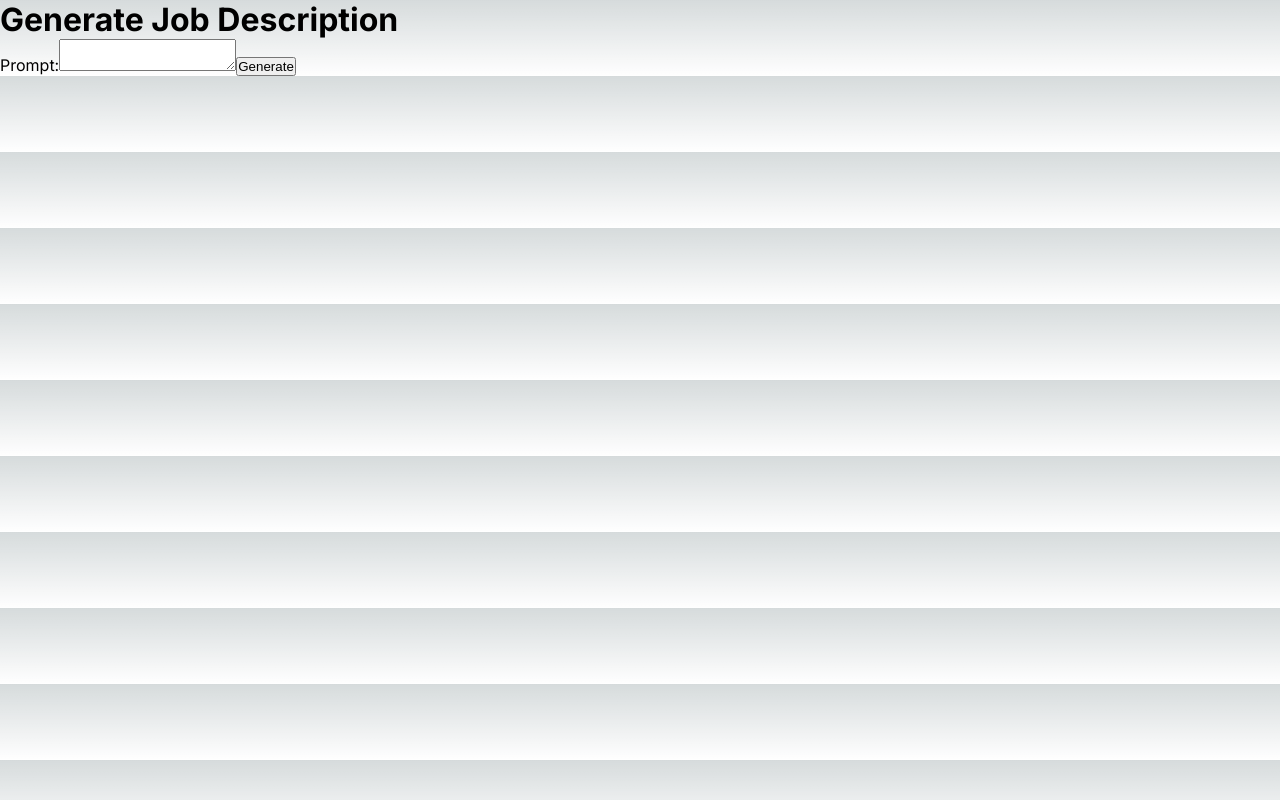
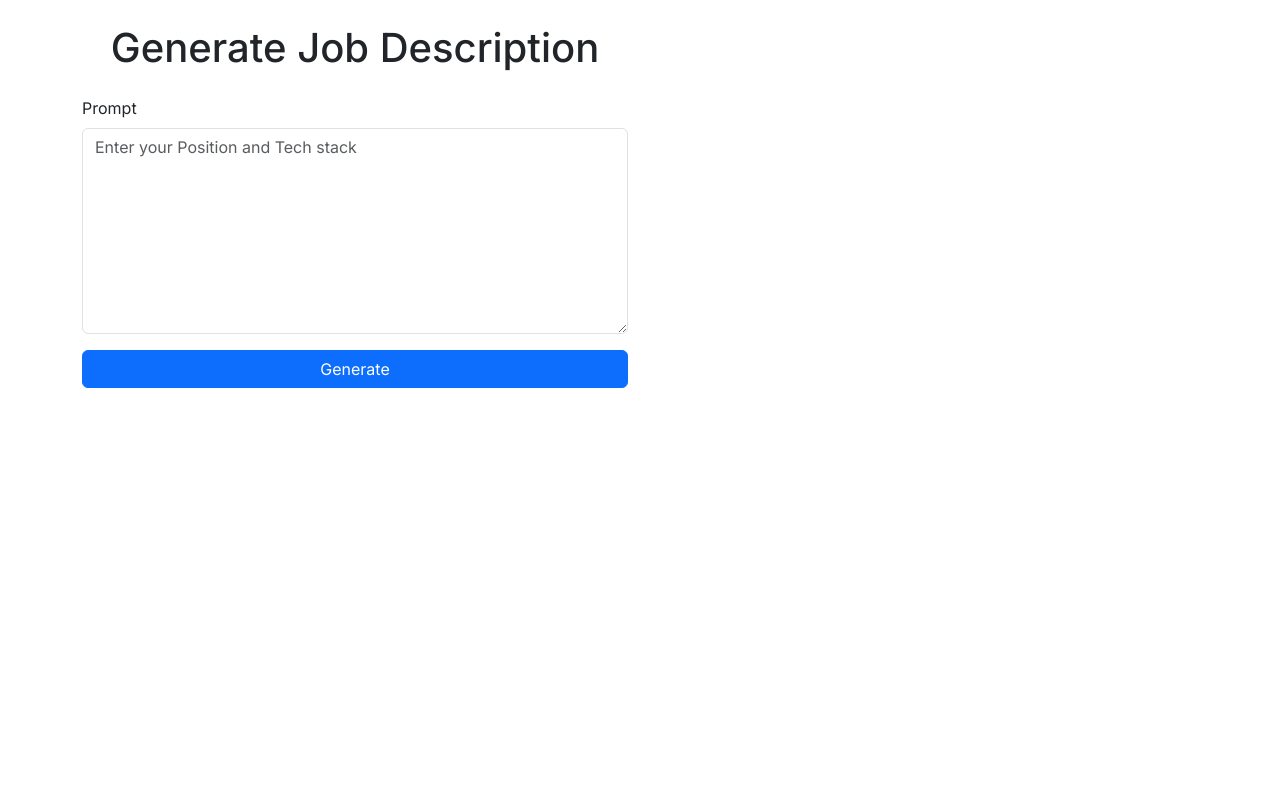
Before and after one commit to Rishi-Mishra0704/ai-jd, a Next.js app: page / in a window 1280 px wide. Built offline with nearby package versions, Linux system fonts and the light colour scheme.

Commit message:
some change

```diff
--- a/package.json
+++ b/package.json
@@ -10,9 +10,11 @@
   },
   "dependencies": {
     "@google/generative-ai": "^0.17.1",
+    "bootstrap": "^5.3.3",
     "next": "14.2.6",
     "openai": "^4.56.0",
     "react": "^18",
+    "react-bootstrap": "^2.10.4",
     "react-dom": "^18"
   },
   "devDependencies": {
--- a/src/app/globals.css
+++ b/src/app/globals.css
@@ -1,107 +1,5 @@
-:root {
-  --max-width: 1100px;
-  --border-radius: 12px;
-  --font-mono: ui-monospace, Menlo, Monaco, "Cascadia Mono", "Segoe UI Mono",
-    "Roboto Mono", "Oxygen Mono", "Ubuntu Monospace", "Source Code Pro",
-    "Fira Mono", "Droid Sans Mono", "Courier New", monospace;
-
-  --foreground-rgb: 0, 0, 0;
-  --background-start-rgb: 214, 219, 220;
-  --background-end-rgb: 255, 255, 255;
-
-  --primary-glow: conic-gradient(
-    from 180deg at 50% 50%,
-    #16abff33 0deg,
-    #0885ff33 55deg,
-    #54d6ff33 120deg,
-    #0071ff33 160deg,
-    transparent 360deg
-  );
-  --secondary-glow: radial-gradient(
-    rgba(255, 255, 255, 1),
-    rgba(255, 255, 255, 0)
-  );
-
-  --tile-start-rgb: 239, 245, 249;
-  --tile-end-rgb: 228, 232, 233;
-  --tile-border: conic-gradient(
-    #00000080,
-    #00000040,
-    #00000030,
-    #00000020,
-    #00000010,
-    #00000010,
-    #00000080
-  );
-
-  --callout-rgb: 238, 240, 241;
-  --callout-border-rgb: 172, 175, 176;
-  --card-rgb: 180, 185, 188;
-  --card-border-rgb: 131, 134, 135;
+body{
+  margin: 0;
+  padding: 0;
+  box-sizing: border-box;
 }
-
-@media (prefers-color-scheme: dark) {
-  :root {
-    --foreground-rgb: 255, 255, 255;
-    --background-start-rgb: 0, 0, 0;
-    --background-end-rgb: 0, 0, 0;
-
-    --primary-glow: radial-gradient(rgba(1, 65, 255, 0.4), rgba(1, 65, 255, 0));
-    --secondary-glow: linear-gradient(
-      to bottom right,
-      rgba(1, 65, 255, 0),
-      rgba(1, 65, 255, 0),
-      rgba(1, 65, 255, 0.3)
-    );
-
-    --tile-start-rgb: 2, 13, 46;
-    --tile-end-rgb: 2, 5, 19;
-    --tile-border: conic-gradient(
-      #ffffff80,
-      #ffffff40,
-      #ffffff30,
-      #ffffff20,
-      #ffffff10,
-      #ffffff10,
-      #ffffff80
-    );
-
-    --callout-rgb: 20, 20, 20;
-    --callout-border-rgb: 108, 108, 108;
-    --card-rgb: 100, 100, 100;
-    --card-border-rgb: 200, 200, 200;
-  }
-}
-
-* {
-  box-sizing: border-box;
-  padding: 0;
-  margin: 0;
-}
-
-html,
-body {
-  max-width: 100vw;
-  overflow-x: hidden;
-}
-
-body {
-  color: rgb(var(--foreground-rgb));
-  background: linear-gradient(
-      to bottom,
-      transparent,
-      rgb(var(--background-end-rgb))
-    )
-    rgb(var(--background-start-rgb));
-}
-
-a {
-  color: inherit;
-  text-decoration: none;
-}
-
-@media (prefers-color-scheme: dark) {
-  html {
-    color-scheme: dark;
-  }
-}
--- a/src/app/layout.tsx
+++ b/src/app/layout.tsx
@@ -1,7 +1,7 @@
 import type { Metadata } from "next";
 import { Inter } from "next/font/google";
 import "./globals.css";
-
+import 'bootstrap/dist/css/bootstrap.min.css';
 const inter = Inter({ subsets: ["latin"] });
 
 export const metadata: Metadata = {
--- a/src/app/page.tsx
+++ b/src/app/page.tsx
@@ -1,49 +1,74 @@
-"use client"
+"use client";
 import { useState } from "react";
 import { GEMINI_API_KEY } from "@/constants";
 import { GoogleGenerativeAI } from "@google/generative-ai";
-const Home =() => {
-  const [prompt , setPrompt] = useState<string>("")
-  const [jobDescription, setJobDescription] = useState<string>("");
+import { Container, Row, Col, Form, Button, Alert, Card } from 'react-bootstrap';
 
-  const handleSubmit = async (e:any) => {
+
+const Home = () => {
+  const [prompt, setPrompt] = useState<string>("");
+  const [jobDescription, setJobDescription] = useState<string | null>(null);
+  const [error, setError] = useState<string | null>(null);
+
+  const handleSubmit = async (e: React.FormEvent) => {
     e.preventDefault();
 
-    const genAI = new GoogleGenerativeAI(GEMINI_API_KEY.first+GEMINI_API_KEY.second+GEMINI_API_KEY.third);
-
-    const model = genAI.getGenerativeModel({ model: "gemini-1.5-flash"});
+    const genAI = new GoogleGenerativeAI(GEMINI_API_KEY.first + GEMINI_API_KEY.second + GEMINI_API_KEY.third);
+    const model = genAI.getGenerativeModel({ model: "gemini-1.5-flash" });
 
     try {
-      const result = await model.generateContent(prompt);
+      const result = await model.generateContent(`Generate a job description for this ${prompt}, give it in html format.`);
       const response = result.response;
       const text = response.text();
-      console.log(text);
-
-
+      setJobDescription(text);
+      setError(null); // Clear any previous errors
     } catch (error) {
       console.error("Error generating job description:", error);
-      setJobDescription("Error generating job description.");
+      setError("Error generating job description.");
+      setJobDescription(null); // Clear any previous job description
     }
   };
+
   return (
-    <form onSubmit={handleSubmit}>
-      <h1>Generate Job Description</h1>
-      <label htmlFor="prompt">Prompt:</label>
-      <textarea
-        id="prompt"
-        value={prompt}
-        onChange={(e) => setPrompt(e.target.value)}
-      />
-      <button type="submit">Generate</button>
-     {
-        jobDescription && (
-          <div>
-            <h2>Generated Job Description</h2>
-            <p>{jobDescription}</p>
-          </div>
-        )
-     }
-    </form>
+    <Container className="mt-4">
+      <Row>
+        <Col md={6}>
+          <h1 className="text-center mb-4">Generate Job Description</h1>
+          <Form onSubmit={handleSubmit}>
+            <Form.Group controlId="prompt" className="mb-3">
+              <Form.Label>Prompt</Form.Label>
+              <Form.Control
+                as="textarea"
+                rows={8}
+                value={prompt}
+                onChange={(e) => setPrompt(e.target.value)}
+                placeholder="Enter your Position and Tech stack"
+              />
+            </Form.Group>
+            <Button variant="primary" type="submit" className="w-100">
+              Generate
+            </Button>
+            {error && (
+              <Alert variant="danger" className="mt-3">
+                {error}
+              </Alert>
+            )}
+          </Form>
+        </Col>
+        <Col md={6}>
+          {jobDescription && (
+            <Card className="mt-4">
+              <Card.Body>
+                <Card.Title>Generated Job Description</Card.Title>
+                <Card.Text>
+                  {jobDescription}
+                </Card.Text>
+              </Card.Body>
+            </Card>
+          )}
+        </Col>
+      </Row>
+    </Container>
   );
 };
 
```
Also changed, not shown: 1 other file (tests, documents, lock files or other folders).
